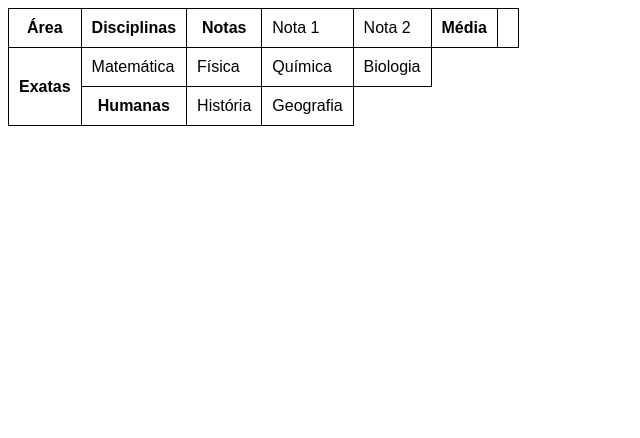
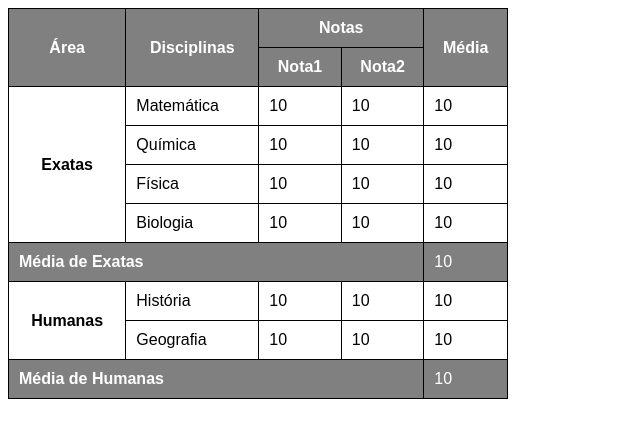
Before and after one commit to MoisesBohrens/HTML-CSS, a plain HTML site: page Exercícios/ex023/desafio003tabela.html in a window 1280 px wide. Shown: the whole page, without its empty margins (0-640 px from the left). Drawn offline with Linux system fonts and the light colour scheme.

Commit message:
desafio003tabela

```diff
--- a/Exercícios/ex023/desafio003tabela.html
+++ b/Exercícios/ex023/desafio003tabela.html
@@ -18,34 +18,87 @@
             border: 1px solid black;
             padding: 10px;
         }
+
+        thead{
+            background-color: grey;
+            color: white;
+        }
+
+        th.MH, th.ME{
+            background-color: grey;
+            color: white;
+            text-align: left;
+        }
+
+        td.nota{
+            background-color: grey;
+            color: white;
+        }
+
+
     </style>
 </head>
 <body>
     <table>
     <thead>
         <tr>
-            <th rowspan="2">Área</th>
-            <th rowspan="2">Disciplinas</th>
-            <th>Notas</th>
-            <td>Nota 1</td>
-            <td>Nota 2</td>
-            <th>Média</th>
-            <th></th>
+            <th rowspan="2" scope="rowgroup">Área</th>
+            <th rowspan="2" scope="rowgroup">Disciplinas</th>
+            <th colspan="2" scope="colgroup">Notas</th>
+            <th rowspan="2" scope="rowgroup">Média</th>
+        </tr>
+        <tr>
+            <th>Nota1</th>
+            <th>Nota2</th>
         </tr>
     </thead>
     <tbody>
         <tr>
             <th rowspan="4" scope="rowgroup">Exatas</th>
             <td>Matemática</td>
-            <td>Física</td>
-            <td>Química</td>
-            <td>Biologia</td>
+            <td>10</td>
+            <td>10</td>
+            <td>10</td>
         </tr>
         <tr>
+            <td>Química</td>
+            <td>10</td>
+            <td>10</td>
+            <td>10</td>
+        </tr>
+        <tr>
+            <td>Física</td>
+            <td>10</td>
+            <td>10</td>
+            <td>10</td>
+        </tr>
+        <tr>
+            <td>Biologia</td>
+            <td>10</td>
+            <td>10</td>
+            <td>10</td>
+        </tr>
+        <tr>
+            <th colspan="4" scope="colgroup" class="MH">Média de Exatas</th>
+            <td class="nota">10</td>
+        </tr>
             <th rowspan="2" scope="rowgroup">Humanas</th>
             <td>História</td>
+            <td>10</td>
+            <td>10</td>
+            <td>10</td>
+        </tr>
+        <tr>
             <td>Geografia</td>
+            <td>10</td>
+            <td>10</td>
+            <td>10</td>
         </tr>
+        <tr>
+            <th colspan="4" scope="colgroup" class="MH">Média de Humanas</th>
+            <td class="nota">10</td>
+        </tr>
+
     </tbody>
 </table>
 
```
